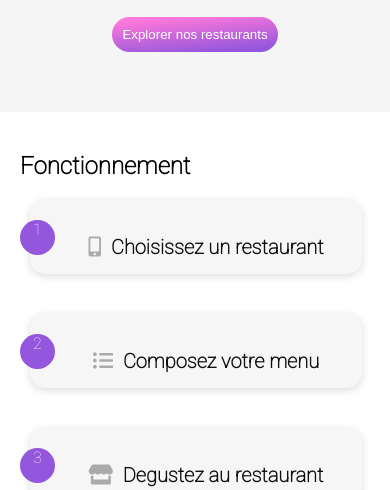
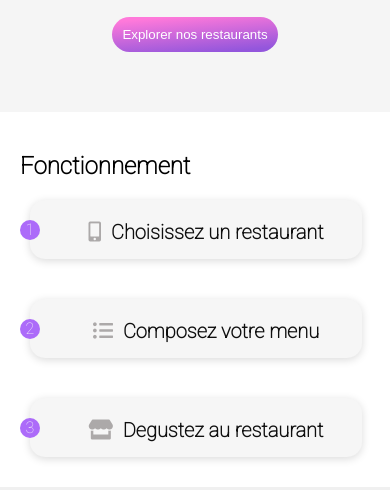
Before and after one commit to todorjr/OhMyFood, a plain HTML site: page index.html in a window 390 px wide. Shown: the part 354-844 px from the top of the page. Drawn offline with Linux system fonts and the light colour scheme; a web font is replaced by a local one.

Commit message:
Final change

```diff
--- a/main.css
+++ b/main.css
@@ -568,14 +568,14 @@ section .bloc_function:hover .fa-list-ul {
 }
 
 section .numbers {
-  width: 30px;
-  height: 30px;
+  width: 20px;
+  height: 20px;
   left: -30px;
   top: 20px;
   position: relative;
   border-radius: 100px;
   color: #f8f8f8;
-  background-color: #9356dc;
+  background-color: #ac6bf9;
 }
 
 /*SECTION FOR RESTAURANT PAGE */
@@ -958,14 +958,14 @@ section .numbers {
     color: #000000;
   }
   section .numbers {
-    width: 35px;
-    height: 35px;
+    width: 20px;
+    height: 20px;
     left: -30px;
     top: 20px;
     position: relative;
     border-radius: 100px;
     color: #f8f8f8;
-    background-color: #9356dc;
+    background-color: #ac6bf9;
   }
 }
 
```
